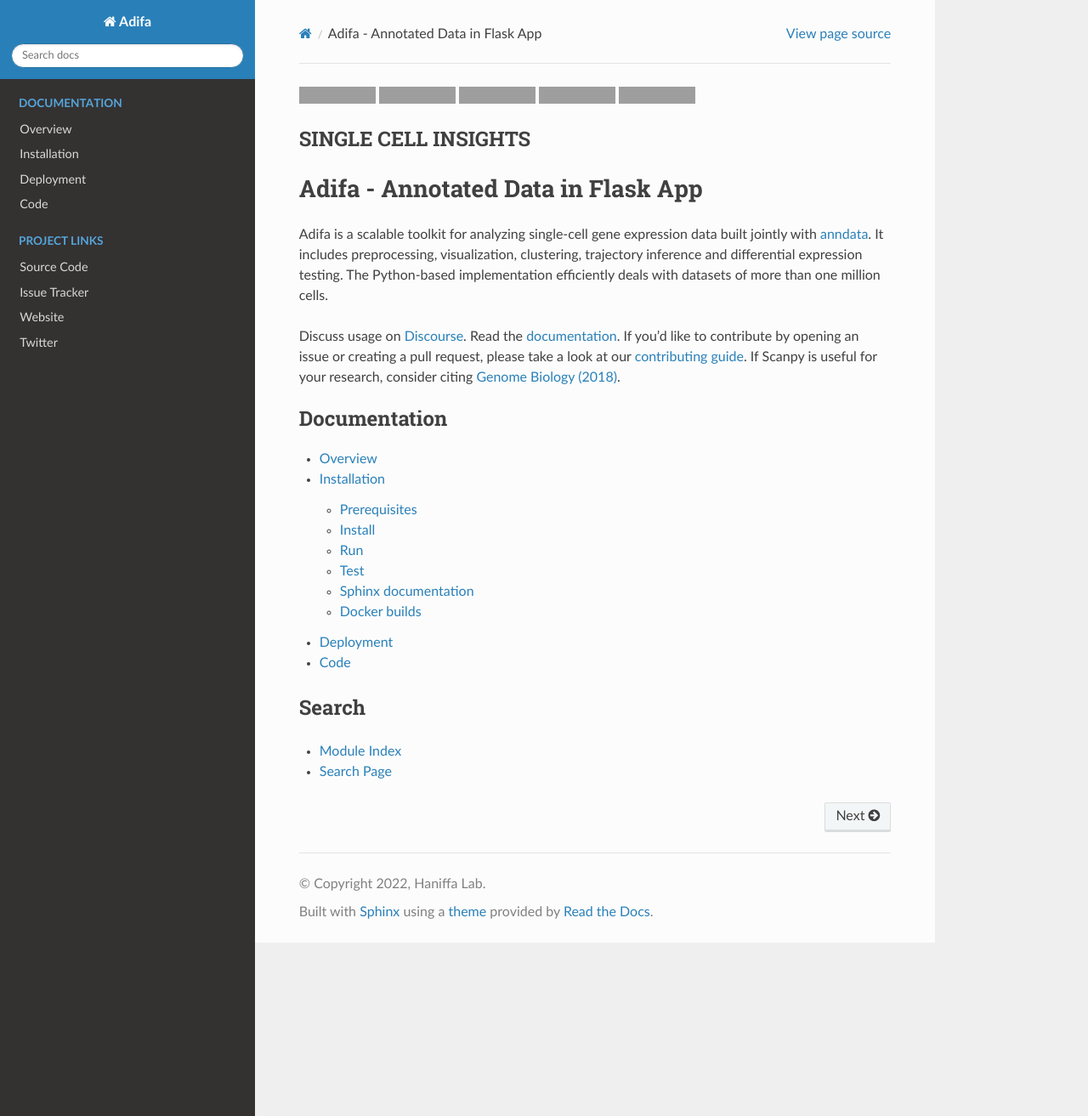
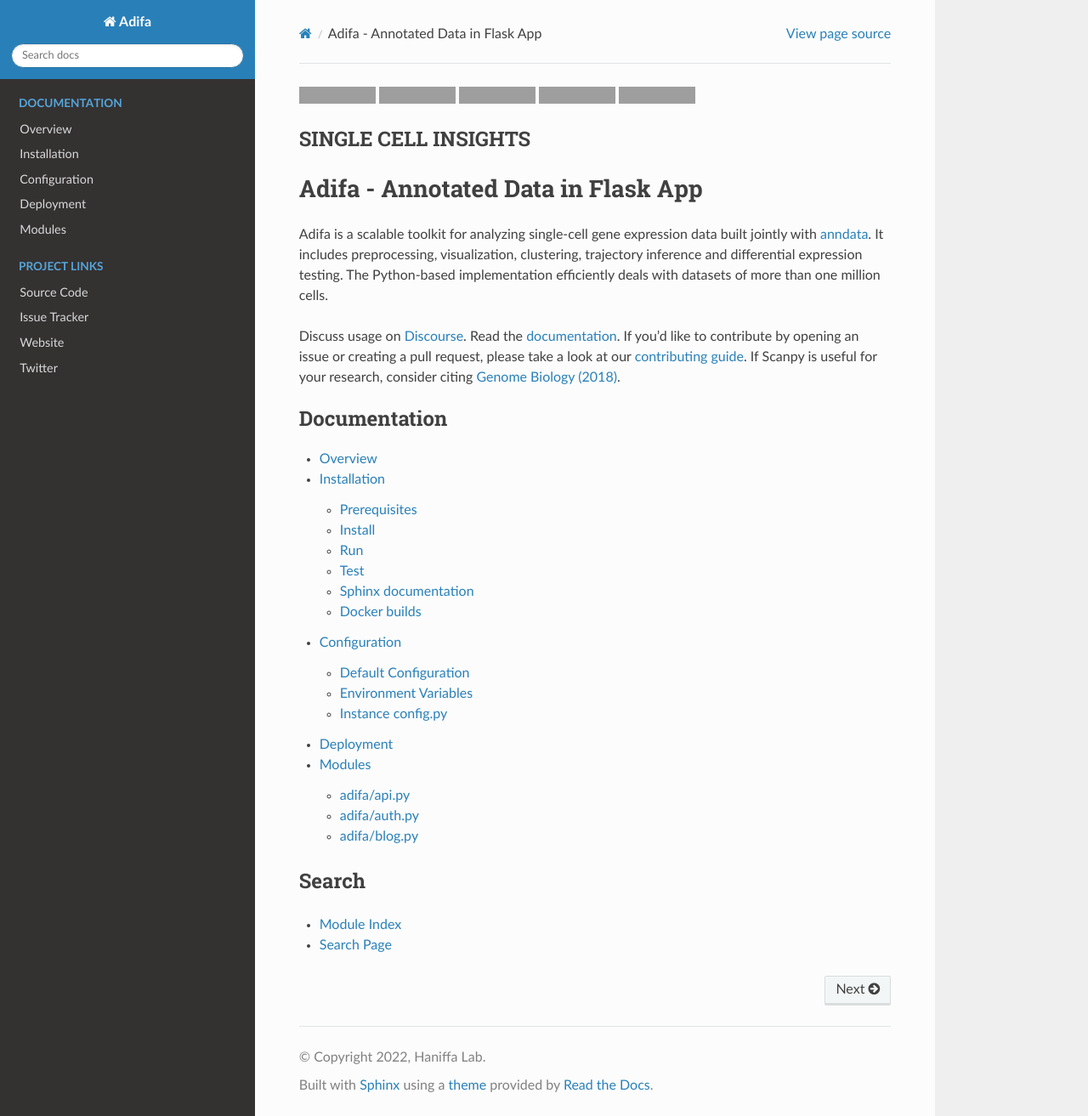
Before and after one commit to haniffalab/sci-adifa, a Sphinx documentation site: the page built from sphinx/index.rst, in a window 1280 px wide and 1313 px high. Shown: the whole window at 85% size. Built offline with Sphinx 7.4.7 and the Read the Docs theme 2.0.0, drawn with Linux system fonts in a browser that asks for light colours; pages that are not in the unit, such as notebooks, are missing from menus; grey boxes are pictures that could not be loaded.

Commit message:
update docs

```diff
--- a/sphinx/code.rst
+++ /dev/null
@@ -1,5 +0,0 @@
-Code
-====
-
-.. automodule:: blog
-    :members:
--- /dev/null
+++ b/sphinx/configuration.rst
@@ -0,0 +1,17 @@
+Configuration
+=============
+
+The basic blog app built in the Flask `tutorial`_.
+
+.. _tutorial: https://flask.palletsprojects.com/tutorial/
+
+
+Default Configuration
+---------------------
+Python 3.8
+
+Environment Variables
+---------------------
+
+Instance config.py
+------------------
--- a/sphinx/index.rst
+++ b/sphinx/index.rst
@@ -41,10 +41,10 @@
 
    overview
    installation
+   configuration
    deployment
    citing
-   code
-
+   modules
 
 Search
 ------
--- /dev/null
+++ b/sphinx/modules.rst
@@ -0,0 +1,22 @@
+
+Modules
+=======
+
+adifa/api.py
+------------
+
+.. automodule:: api
+   :members:
+
+
+adifa/auth.py
+-------------
+
+.. automodule:: auth
+   :members:
+
+adifa/blog.py
+-------------
+
+.. automodule:: blog
+   :members:
```
